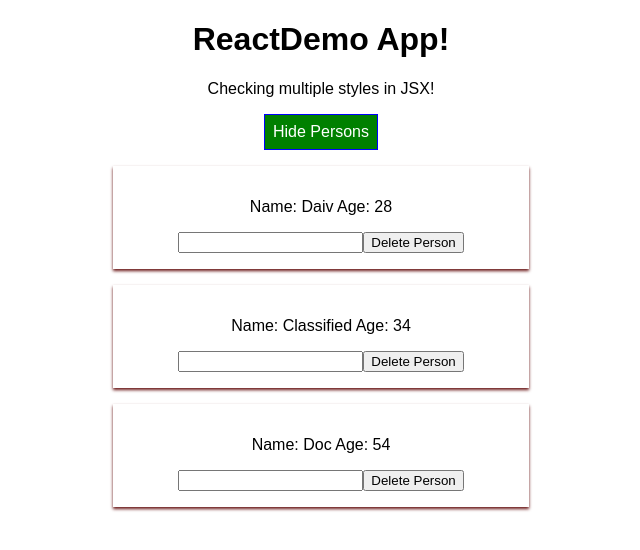
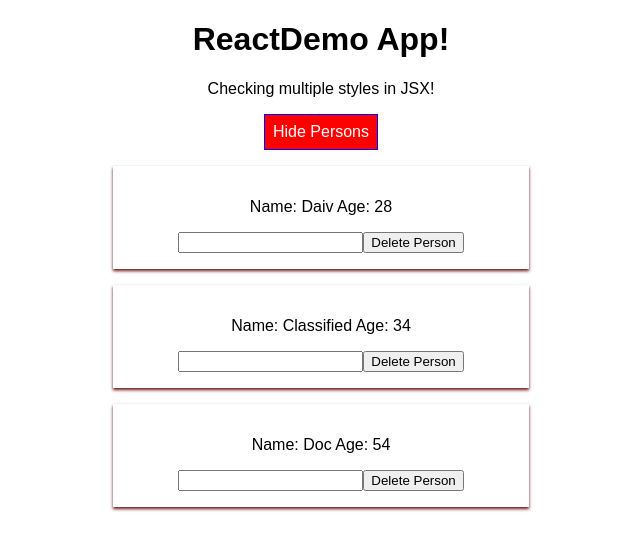
Before and after one commit to shubhamkuswah/react-course, a React (Create React App) app: page / in a window 1280 px wide. Both pictures are taken after a click on the button "Show Persons". Shown: the top 550 px of the page, without its empty margins (319-959 px from the left). Built offline with nearby package versions, Linux system fonts and the light colour scheme.

Commit message:
React lecture 72

```diff
--- a/src/App.css
+++ b/src/App.css
@@ -9,3 +9,17 @@
 .bold {
   font-weight: bold;
 }
+
+.button {
+  background-color : 'green';
+      color: white;
+      font: inherit;
+      border: 1px solid blue;
+      padding: 8px;
+      cursor: pointer;
+}
+
+.button:hover {
+  background-color: 'lightgreen';
+        color: black
+}
--- a/src/App.js
+++ b/src/App.js
@@ -4,14 +4,14 @@ import './App.css';
 import Person from './Person/Person';
 
 const StyledButton = styled.button`
-      background-color : green;
+      background-color : ${props=> props.alt? 'red': 'green'};
       color: white;
       font: inherit;
       border: 1px solid blue;
       padding: 8px;
       cursor: pointer;
       &:hover {
-        background-color: lightgreen;
+        background-color: ${props=> props.alt? 'salmon': 'lightgreen'};
         color: black
       }`;
 class App extends Component {
@@ -98,6 +98,7 @@ class App extends Component {
         <h1 >ReactDemo App!</h1>
         <p className={styleClasses.join(' ')} >Checking multiple styles in JSX!</p>
         <StyledButton
+        alt={this.state.showPersons}
         onClick={this.tooglePersonHandler}>
         {this.state.showPersons? 'Hide Persons' : 'Show Persons'}</StyledButton>
         {persons}
```
